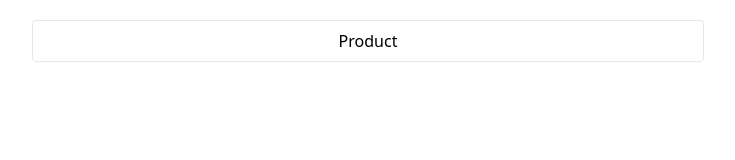
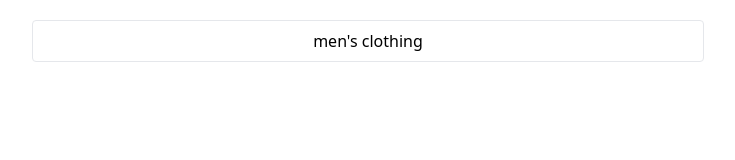
Before and after one commit to SWEETLIBRA/one-page-store, a React (Create React App) app: page / in a window 1280 px wide. Shown: the top 160 px of the page, without its empty margins (272-1007 px from the left). Built offline with nearby package versions, Linux system fonts and the light colour scheme.

Commit message:
added typification

```diff
--- a/src/App.tsx
+++ b/src/App.tsx
@@ -1,11 +1,12 @@
 import React from 'react';
 import { Product } from './components/Product';
+import { products } from './data/products';
 
 
 function App() {
   return (
     <div className='container mx-auto max-w-2xl pt-5'>
-      <Product />
+      <Product product={products[0]} />
     </div>
   );
 }
--- a/src/components/Product.tsx
+++ b/src/components/Product.tsx
@@ -1,9 +1,14 @@
 import React from "react"
+import {IProduct} from '../models'
 
-export function Product () {
+interface ProductProps {
+    product: IProduct
+}
+
+export function Product (props: ProductProps) {
     return(
         <div className="border py-2 px-4 rounded flex flex-col items-center mb-2">
-            Product
+            { props.product.category}
         </div>
     )
 }
--- a/src/data/products.ts
+++ b/src/data/products.ts
@@ -1,4 +1,6 @@
-export const products = [
+import { IProduct } from "../models";
+
+export const products: IProduct[] = [
     {
         "id": 1,
         "title": "Fjallraven - Foldsack No. 1 Backpack, Fits 15 Laptops",
--- /dev/null
+++ b/src/models.ts
@@ -0,0 +1,12 @@
+export interface IProduct {
+    id: number
+    title: string
+    price: number
+    description: string
+    category: string
+    image: string
+    rating: {
+        rate: number
+        count: number
+    }
+}
```
